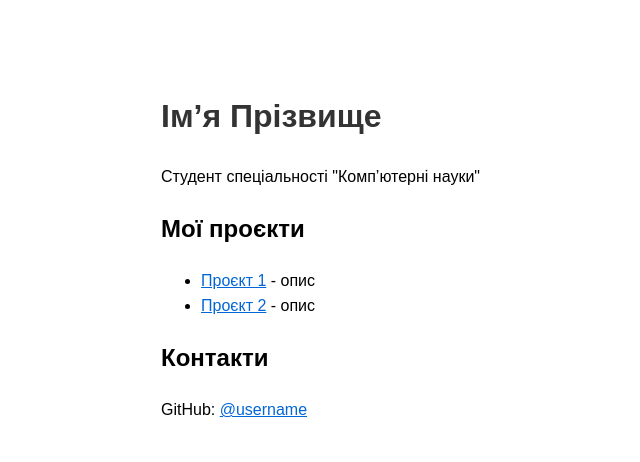
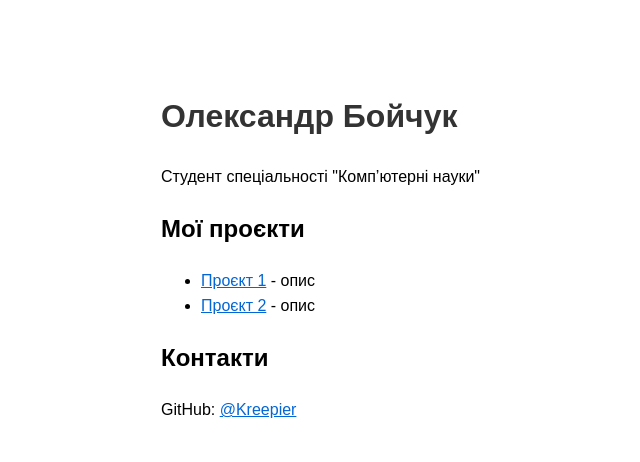
Before and after one commit to Kreepier/boichuk.github.io, a plain HTML site: page index.html in a window 1280 px wide. Shown: the whole page, without its empty margins (79-719 px from the left). Drawn offline with Linux system fonts and the light colour scheme.

Commit message:
Personalizeted info in index.html

```diff
--- a/index.html
+++ b/index.html
@@ -19,7 +19,7 @@
   </head>
 
   <body>
-    <h1>Ім’я Прізвище</h1>
+    <h1>Олександр Бойчук</h1>
     <p>Студент спеціальності "Комп’ютерні науки"</p>
     <h2>Мої проєкти</h2>
     <ul>
@@ -28,6 +28,6 @@
     </ul>
     <h2>Контакти</h2>
     <p>GitHub: <a
-    href="https://github.com/username">@username</a></p>
+    href="https://github.com/kreepier">@Kreepier</a></p>
   </body>
 </html>
```
